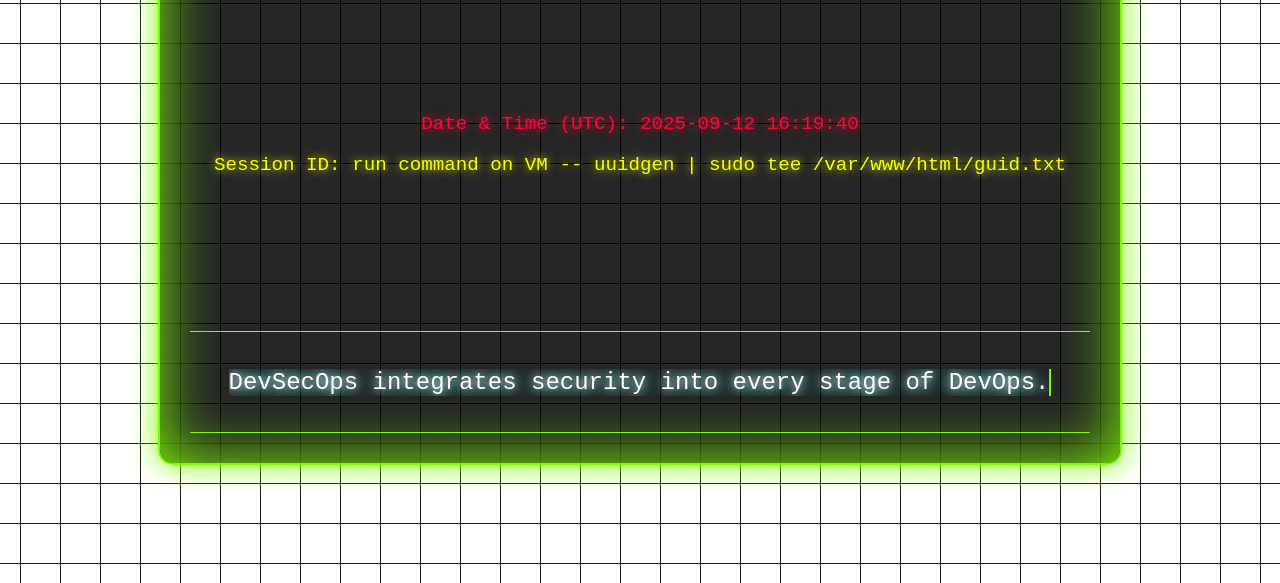
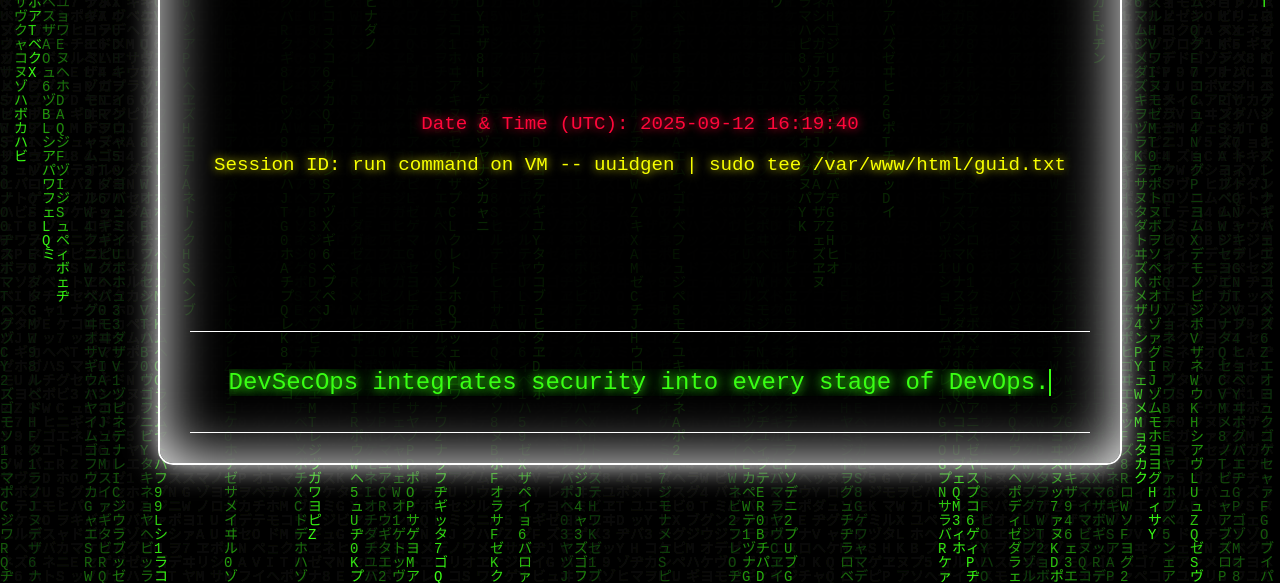
Before and after one commit to annkur-sharma/App01-DevOps-Facts-Blue, a plain HTML site: page index.html in a window 1280 px wide. Shown: the part 217-800 px from the top of the page. Drawn offline with Linux system fonts and the light colour scheme.

Commit message:
updated css theme

```diff
--- a/index.html
+++ b/index.html
@@ -6,7 +6,8 @@
   <link rel="stylesheet" href="style.css">
 </head>
 <body>
-  <div class="container">
+    <canvas id="matrix"></canvas>
+    <div class="container">
     <h1 class="title">DevSecOps Facts</h1>
 
     <div class="info">
--- a/script.js
+++ b/script.js
@@ -1,3 +1,35 @@
+// Matrix effect background
+const canvas = document.getElementById("matrix");
+const ctx = canvas.getContext("2d");
+
+canvas.height = window.innerHeight;
+canvas.width = window.innerWidth;
+
+const letters = "アァイィウヴエェオカガキギクグケゲコゴサザシジスズセゼソゾタダチッヂヅテデトドナニヌネノハバパヒビピフブプヘベペホボポマミムメモヤャユュヨョラリルレロワヰヱヲンABCDEFGHIJKLMNOPQRSTUVWXYZ0123456789";
+const fontSize = 14;
+const columns = canvas.width / fontSize;
+const drops = Array(Math.floor(columns)).fill(1);
+
+function drawMatrix() {
+  ctx.fillStyle = "rgba(0, 0, 0, 0.05)";
+  ctx.fillRect(0, 0, canvas.width, canvas.height);
+
+  ctx.fillStyle = "#39ff14"; // Neon green
+  ctx.font = fontSize + "px monospace";
+
+  for (let i = 0; i < drops.length; i++) {
+    const text = letters.charAt(Math.floor(Math.random() * letters.length));
+    ctx.fillText(text, i * fontSize, drops[i] * fontSize);
+
+    if (drops[i] * fontSize > canvas.height && Math.random() > 0.975) {
+      drops[i] = 0;
+    }
+    drops[i]++;
+  }
+}
+
+setInterval(drawMatrix, 35);
+
 // DevSecOps facts (15 total)
 const facts = [
   "DevSecOps integrates security into every stage of DevOps.",
--- a/style.css
+++ b/style.css
@@ -1,24 +1,26 @@
 /* General styles */
 body {
-  background: radial-gradient(circle at center, #0d0d0d, #000000 80%);
-  background-image:
-    linear-gradient(#1a1a1a 1px, transparent 1px),
-    linear-gradient(90deg, #1a1a1a 1px, transparent 1px);
-  background-size: 40px 40px;
-  animation: moveGrid 10s linear infinite;
-  color: #7CFC00; /* Softer neon green */
+  background: #000000;
   font-family: "Courier New", Courier, monospace;
   display: flex;
   justify-content: center;
   align-items: center;
   height: 100vh;
   margin: 0;
+  overflow: hidden;
+  position: relative;
+  color: #ffffff;
 }
 
-/* Animated grid effect */
-@keyframes moveGrid {
-  0%   { background-position: 0 0, 0 0; }
-  100% { background-position: 40px 40px, 40px 40px; }
+/* Matrix canvas background */
+#matrix {
+  position: fixed;
+  top: 0;
+  left: 0;
+  width: 100%;
+  height: 100%;
+  z-index: -1;
+  background: #000;
 }
 
 /* Centered container (static size) */
@@ -27,9 +29,9 @@ body {
   width: 900px;   /* Fixed width */
   height: 500px;  /* Fixed height */
   padding: 30px;
-  border: 2px solid #7CFC00; /* Light neon green */
+  border: 2px solid #ffffff; /* Neon white */
   border-radius: 15px;
-  box-shadow: 0 0 30px #7CFC00, 0 0 60px #7CFC00 inset;
+  box-shadow: 0 0 30px #ffffff, 0 0 60px #ffffff inset;
   background: rgba(0, 0, 0, 0.85);
   display: flex;
   flex-direction: column;
@@ -63,20 +65,20 @@ body {
 .facts {
   font-size: 1.5em;
   height: 100px; /* Fixed fact box */
-  color: #ffffff; /* Neon white */
-  text-shadow: 0 0 10px #ffffff, 0 0 20px #00f7ff;
+  color: #39ff14; /* Neon green */
+  text-shadow: 0 0 10px #39ff14, 0 0 20px #39ff14;
   overflow: hidden;
   display: flex;
   justify-content: center;
   align-items: center;
-  border-top: 1px solid #7CFC00;
-  border-bottom: 1px solid #7CFC00;
+  border-top: 1px solid #ffffff;
+  border-bottom: 1px solid #ffffff;
   margin-top: 20px;
 }
 
 /* Typewriter effect */
 .typewriter {
-  border-right: 2px solid #7CFC00;
+  border-right: 2px solid #39ff14;
   white-space: nowrap;
   overflow: hidden;
   display: inline-block;
@@ -84,6 +86,6 @@ body {
 }
 
 @keyframes blinkCursor {
-  0%, 50% { border-color: #7CFC00; }
+  0%, 50% { border-color: #39ff14; }
   51%, 100% { border-color: transparent; }
 }
```
